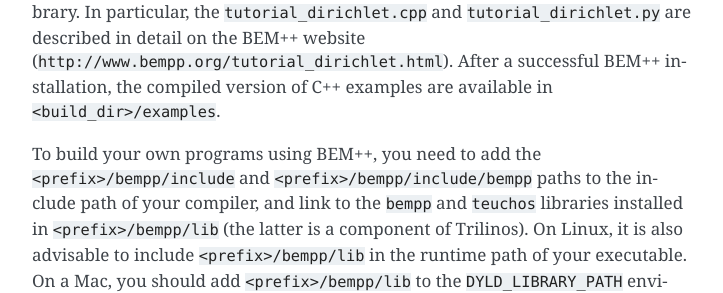
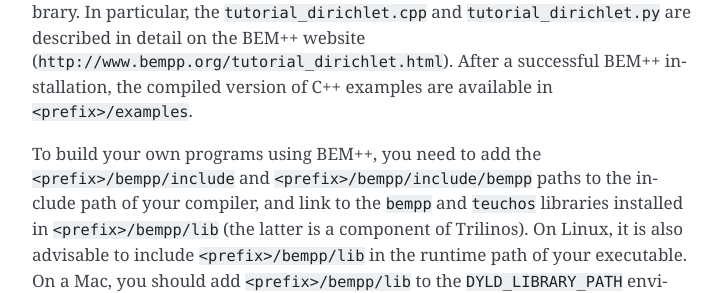
Before and after one commit to evantwout/web, a Sphinx documentation site: the page built from source/installation.rst, in a window 1280 px wide and 900 px high, scrolled down 3085 px. Shown: the part 157-450 px from the top of the window, without its empty margins (388-1111 px from the left). Built offline with Sphinx 7.4.7, drawn with Linux system fonts in a browser that asks for light colours; formulas are drawn with MathJax 3; some of the changed lines change nothing that is shown.

Commit message:
Updated the example installation directory.

```diff
--- a/source/installation.rst
+++ b/source/installation.rst
@@ -143,7 +143,7 @@
 ``tutorial_dirichlet.py`` are described in detail on the BEM++ website
 (``http://www.bempp.org/tutorial_dirichlet.html``). After a successful BEM++
 installation, the compiled version of C++ examples are available in
-``<build_dir>/examples``.
+``<prefix>/examples``.
 
 To build your own programs using BEM++, you need to add the
 ``<prefix>/bempp/include`` and ``<prefix>/bempp/include/bempp`` paths to the
```
